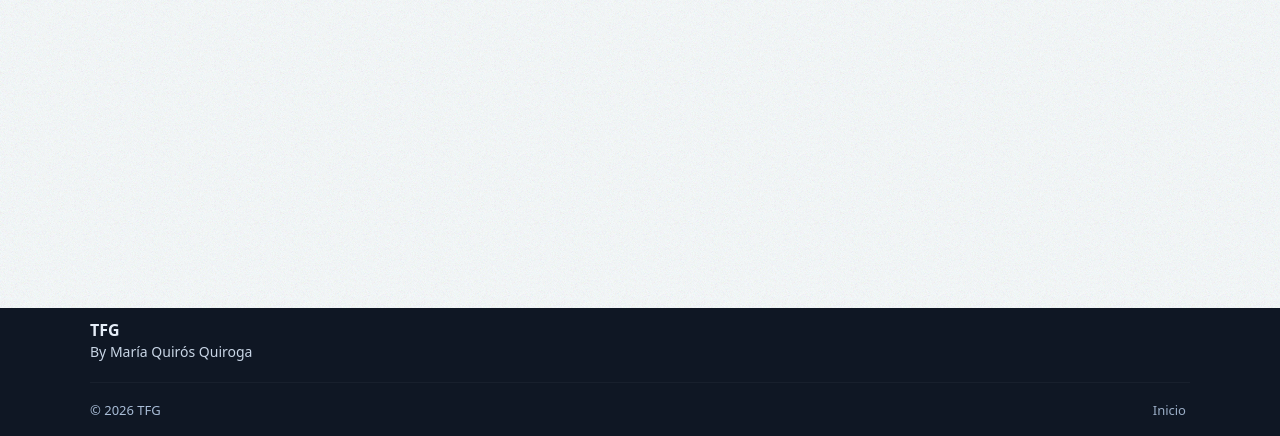
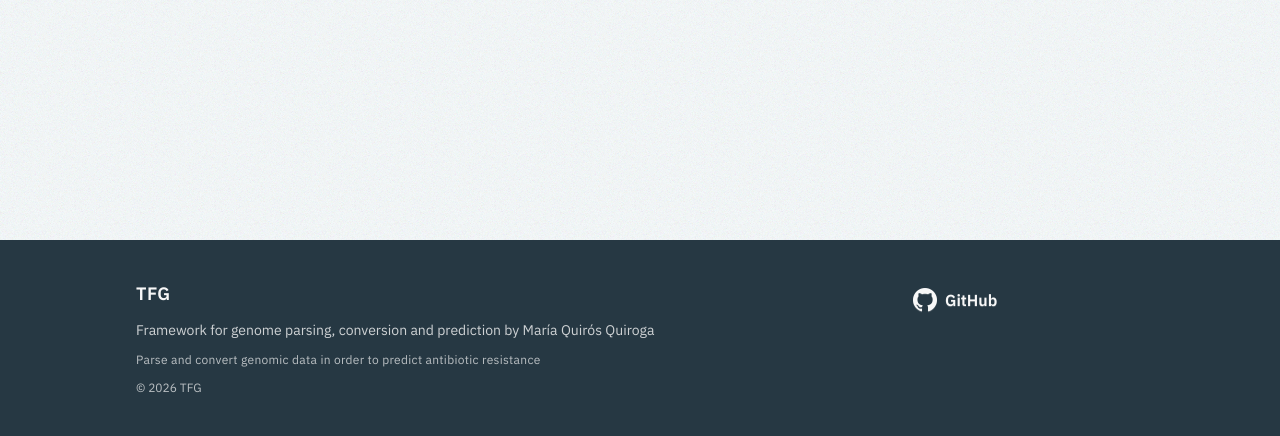
Before and after one commit to mquirosq/cocos, a Django app: page /conversion/ in a window 1280 px wide. Shown: the part 364-800 px from the top of the page. Run offline with Django 5.2, Linux system fonts and the light colour scheme; the visitor is signed in with stand-in values (Sample User, id 1); data that the repository does not hold is empty; style sheets or scripts are compiled from the project's sources; parts of the project's set-up code (start-up, migrations or seed data) failed here and were passed over.

Commit message:
feat: redesign footer with improved layout and content

```diff
--- a/app/templates/includes/footer.html
+++ b/app/templates/includes/footer.html
@@ -1,31 +1,18 @@
-{% load static %}
-<footer class="sevi-footer" role="contentinfo" aria-label="Site footer">
+<footer class="site-footer footer footer-horizontal bg-neutral text-neutral-content p-10" role="contentinfo" aria-label="Site footer">
+  <aside class="space-y-1 text-center sm:text-left ml-10 sm:ml-24">
+    <p class="text-lg font-semibold tracking-wide">TFG</p>
+    <p class="text-sm opacity-80">Framework for genome parsing, conversion and prediction by María Quirós Quiroga</p>
+    <p class="text-xs opacity-70 tracking-wide">Parse and convert genomic data in order to predict antibiotic resistance</p>
+    <p class="text-xs opacity-70">&copy; <span id="tfg-year"></span> TFG</p>
+  </aside>
+  <nav class="grid grid-flow-col gap-4 text-sm">
+    <a href="https://github.com/mquirosq/tfg" target="_blank" rel="noreferrer" title="GitHub repository" class="btn btn-ghost btn-md text-base text-neutral-content gap-2 px-4 hover:bg-neutral-content/10 hover:text-neutral-content">
+      <i class="bi bi-github text-2xl" aria-hidden="true"></i>
+      GitHub
+    </a>
+  </nav>
+</footer>
 
-	<div class="container">
-		<div class="brand" aria-hidden="false">
-			<!-- <img src="{% static 'images/logo.png' %}" alt="TFG Logo" class="brand-logo"> -->
-			<div class="brand-text">
-				<strong>TFG</strong>
-				<p>By María Quirós Quiroga</p>
-			</div>
-		</div>
-	</div>
-
-	<div class="container footer-bottom">
-		<div class="legal">
-			<div>
-				<span>&copy; <span id="tfg-year"></span> TFG</span>
-			</div>
-
-			<div class="actions">
-				<nav class="footer-nav" aria-label="Footer navigation">
-					<a href="/" title="Inicio">Inicio</a>
-				</nav>
-			</div>
-		</div>
-	</div>
-
-	<script>
-		(function(){var y=new Date().getFullYear();var el=document.getElementById('tfg-year');if(el)el.textContent=y;})();
-	</script>
-</footer>
+<script>
+  (function(){var y=new Date().getFullYear();var el=document.getElementById('tfg-year');if(el)el.textContent=y;})();
+</script>
```
